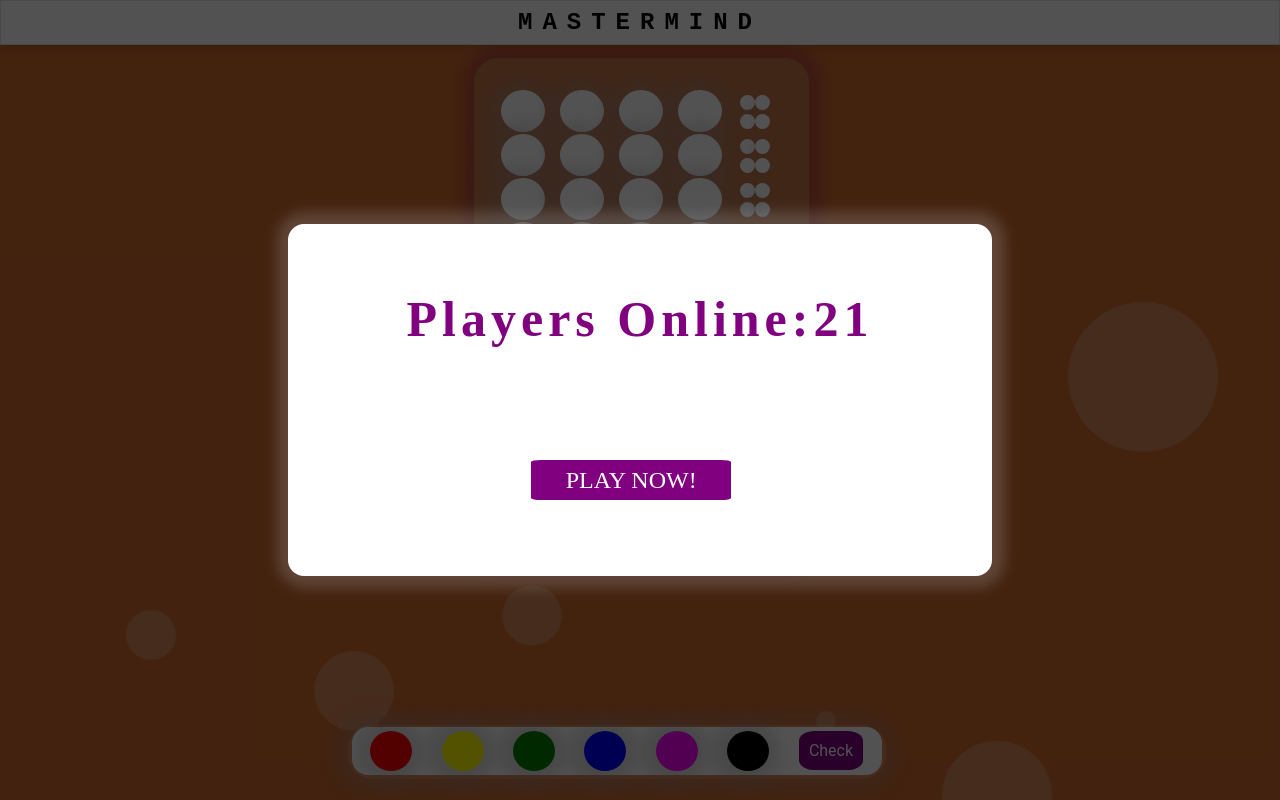
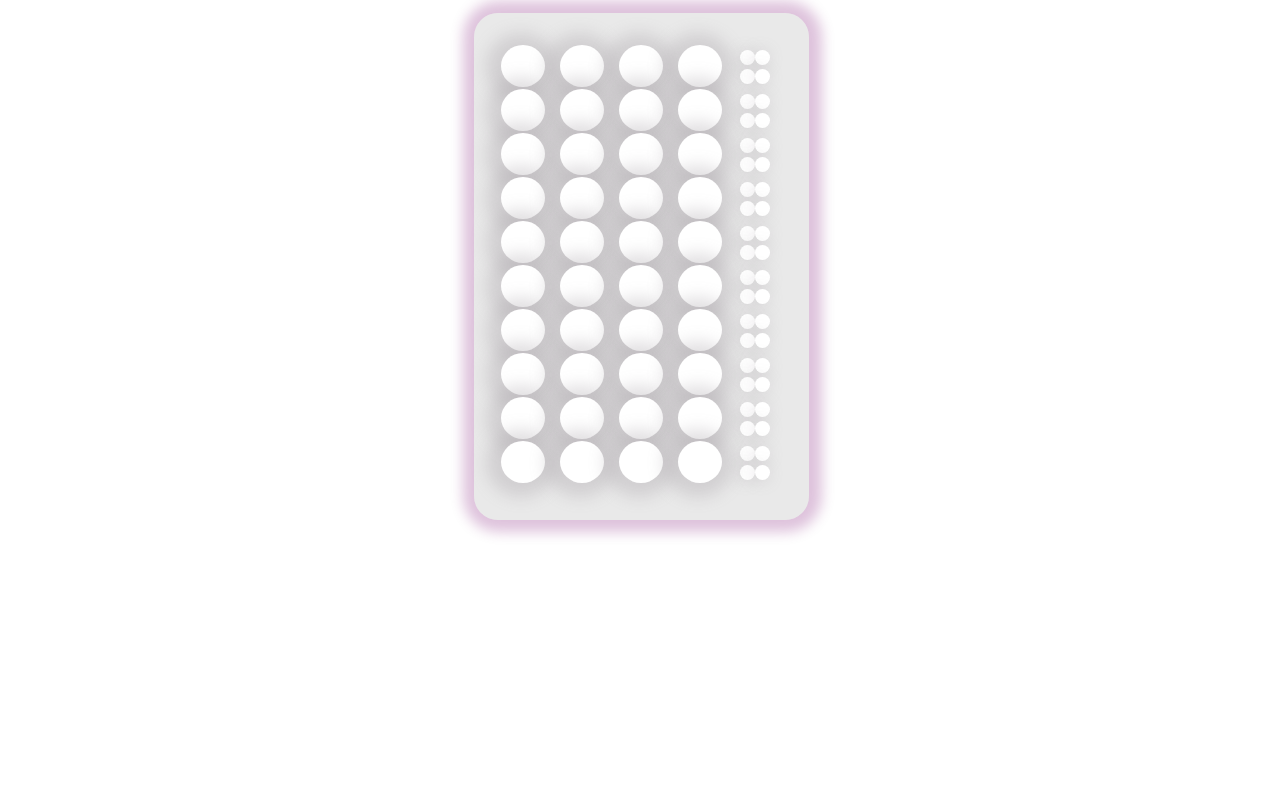
Before and after one commit to harvinder52/mastermind-frontend, a React (Create React App) app: page / in a window 1280 px wide. Built offline with nearby package versions, Linux system fonts and the light colour scheme.

Commit message:
added states, submit button, fixed animations

```diff
--- a/src/App.css
+++ b/src/App.css
@@ -67,7 +67,7 @@
   justify-content: space-evenly;
 }
 .checkButton {
-  background-color: purple; /* Green */
+  background-color: green; /* Green */
   border: none;
   border-radius: 25%;
   padding: 10px;
@@ -79,6 +79,9 @@
 
   cursor: pointer;
   transition-duration: 0.4s;
+}
+.checkButton green {
+  background-color: red; /* Green */
 }
 .checkButton:hover {
   box-shadow: 0 12px 16px 0 rgba(0, 0, 0, 0.24),
--- a/src/App.js
+++ b/src/App.jsx
@@ -205,7 +205,11 @@ function App() {
             ))}
             <li>
               <button
-                className="checkButton"
+                className={
+                  inputPegIndex.includes(9)
+                    ? "checkButton"
+                    : "checkButton green"
+                }
                 onClick={onButtonCheckGuess}
                 disabled={inputPegIndex.includes(9) ? true : false}
               >
--- a/src/index.js
+++ b/src/index.js
@@ -3,10 +3,11 @@ import ReactDOM from "react-dom";
 import { Provider } from "react-redux";
 import App from "./App";
 import store from "./store";
+import MainBoard from "./main";
 
 ReactDOM.render(
   <Provider store={store}>
-    <App />
+    <MainBoard />
   </Provider>,
   document.getElementById("root")
 );
--- /dev/null
+++ b/src/main.jsx
@@ -0,0 +1,78 @@
+import React, { useRef, useState } from "react";
+
+export default function MainBoard() {
+  const tableBody = useRef();
+  const [inputPegIndex, setInputPegIndex] = useState([8, 8, 5, 4]);
+  const [hints, setHints] = useState(["-", "-", "+", "-"]);
+  const [rowIndex, setRowIndex] = useState(0);
+  const [colorIndex, setColorIndex] = useState(0);
+  let arrayColor = ["Red", "Yellow", "Green", "Blue", "Magenta", "Black"];
+  let ArrayColorValue = [0, 1, 2, 3, 4, 5];
+
+  const colorValueMap = {
+    Red: 0,
+    Yellow: 1,
+    Green: 2,
+    Blue: 3,
+    Magenta: 4,
+    Black: 5,
+  };
+
+  function handleInputPeg(event) {
+    event.target.style.backgroundColor = arrayColor[colorIndex];
+    console.log("index value of peg");
+    console.log(colorValueMap[arrayColor[colorIndex]], "colorValueMap");
+    let copyinputPegIndex = [...inputPegIndex];
+    copyinputPegIndex[event.target.getAttribute("pegindex")] =
+      colorValueMap[arrayColor[colorIndex]];
+    setInputPegIndex(copyinputPegIndex);
+    setColorIndex(colorIndex + 1);
+  }
+  return (
+    <div style={{ display: "flex", justifyContent: "center" }}>
+      <div className="boardContainer">
+        <table>
+          <tbody ref={tableBody}>
+            {[...Array(10)].map((_, i) => (
+              <>
+                <tr id={"row" + i} key={"key" + i}>
+                  <td
+                    onClick={handleInputPeg}
+                    pegindex="0"
+                    className="colorPeg"
+                  ></td>
+                  <td
+                    onClick={handleInputPeg}
+                    pegindex="1"
+                    className="colorPeg"
+                  ></td>
+                  <td
+                    onClick={handleInputPeg}
+                    pegindex="2"
+                    className="colorPeg"
+                  ></td>
+                  <td
+                    onClick={handleInputPeg}
+                    pegindex="3"
+                    className="colorPeg"
+                  ></td>
+                  <td>
+                    <div
+                      className={`hintsPegs${i}`}
+                      style={{ float: "left", width: "50%", height: "50%" }}
+                    >
+                      <span className="hintPeg "></span>
+                      <span className="hintPeg "></span>
+                      <span className="hintPeg "></span>
+                      <span className="hintPeg "></span>
+                    </div>
+                  </td>
+                </tr>
+              </>
+            ))}
+          </tbody>
+        </table>
+      </div>
+    </div>
+  );
+}
```
Also changed, not shown: src/components/slider.js (added, +25 -0 lines).
